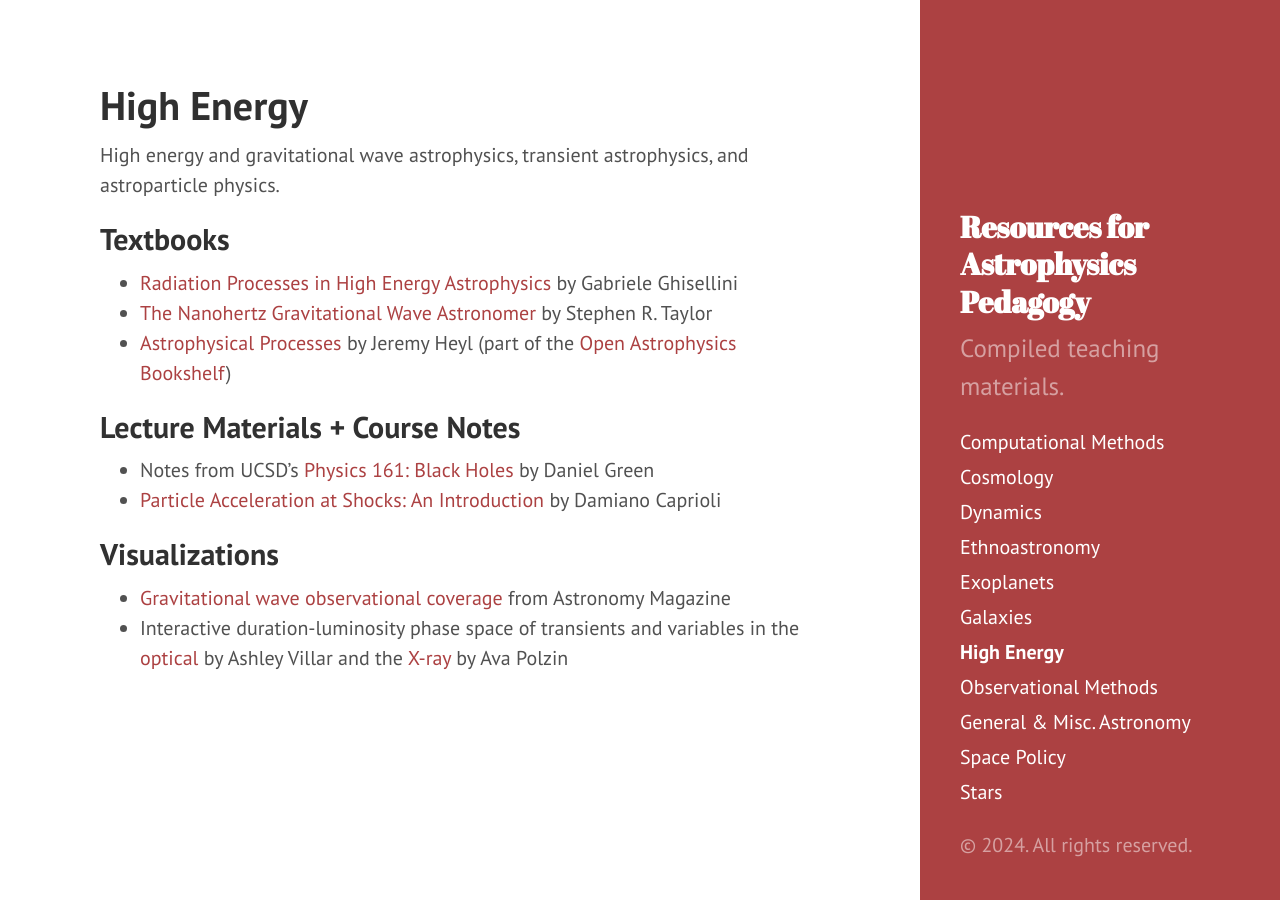
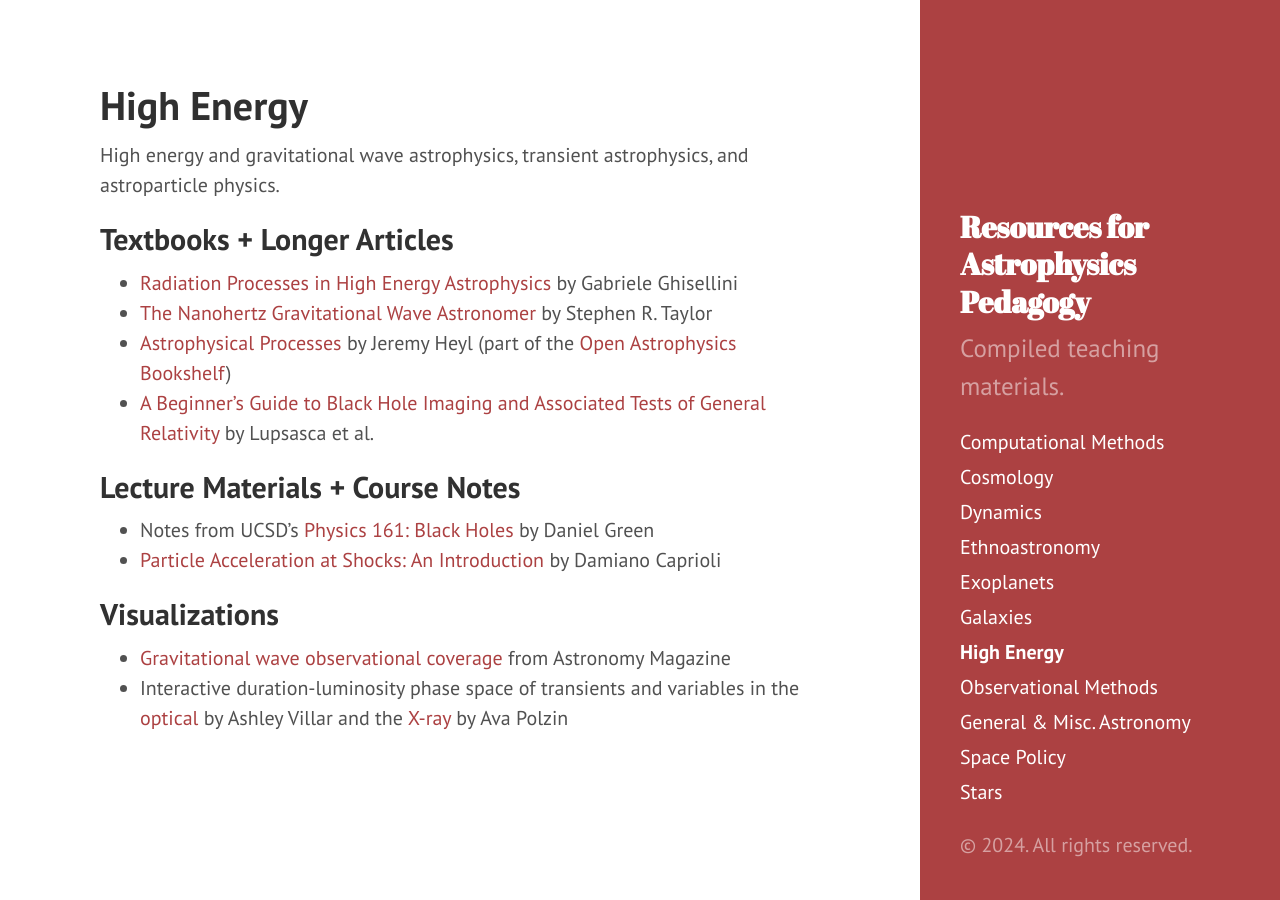
Before and after one commit to astroteaching/astroteaching.github.io, a Jekyll site: the page built from highenergy.md, in a window 1280 px wide. Built offline with Jekyll 4.4.1, drawn with Linux system fonts in a browser that asks for light colours.

Commit message:
add some texts

```diff
--- a/highenergy.md
+++ b/highenergy.md
@@ -5,10 +5,11 @@ title: High Energy
 
 High energy and gravitational wave astrophysics, transient astrophysics, and astroparticle physics.
 
-## Textbooks
+## Textbooks + Longer Articles
 - [Radiation Processes in High Energy Astrophysics](https://arxiv.org/pdf/1202.5949.pdf){:target="_blank"} by Gabriele Ghisellini
 - [The Nanohertz Gravitational Wave Astronomer](https://arxiv.org/abs/2105.13270){:target="_blank"} by Stephen R. Taylor
 - [Astrophysical Processes](https://github.com/Open-Astrophysics-Bookshelf/astrophysical_processes_notes/blob/master/astrophysical_processes_notes.pdf){:target="_blank"} by Jeremy Heyl (part of the [Open Astrophysics Bookshelf](http://open-astrophysics-bookshelf.github.io){:target="_blank"})
+- [A Beginner's Guide to Black Hole Imaging and Associated Tests of General Relativity](https://arxiv.org/abs/2402.01290){:target="_blank"} by Lupsasca et al.
 
 ## Lecture Materials + Course Notes
 - Notes from UCSD's [Physics 161: Black Holes](https://www.dropbox.com/s/761qjkxftmmpz7k/Black_Holes_complete.pdf?dl=0){:target="_blank"} by Daniel Green
```
Also changed, not shown: dynamics.md (+1 -0 lines), stars.md (+1 -0 lines).
